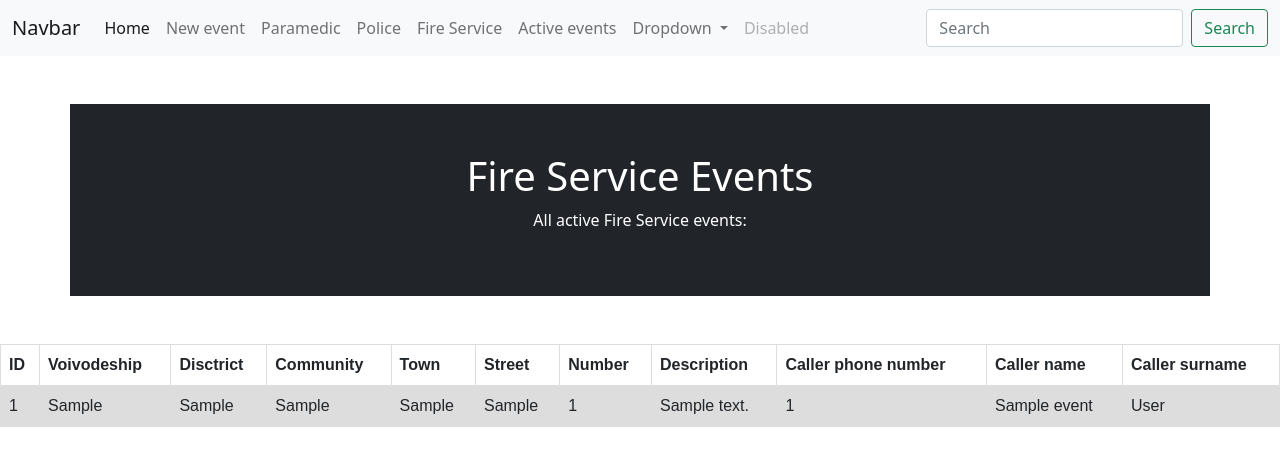
After one commit to wojcik-mariusz/psap, a Flask app: page /fire-all in a window 1280 px wide. The commit adds this page. Shown: the top 466 px of the page. Run offline with Flask 2, Linux system fonts and the light colour scheme; tables that the repository leaves empty hold one stand-in row (values such as "Sample post").

Commit message:
add show active fire service events functionality

```diff
--- a/flask_template/server/routes.py
+++ b/flask_template/server/routes.py
@@ -5,7 +5,7 @@ from . import SERVER_BLUEPRINT, ERROR_HANDLER_BLUEPRINT
 from flask_template.server.forms import NewEvent
 from flask_template.db import DB
 from flask_template.server.services.event_manager import insert_new_event, get_all_list_event, \
-    get_active_paramedic_list_event, get_active_police_list_event
+    get_active_paramedic_list_event, get_active_police_list_event, get_active_fire_service_event
 
 
 # TODO errors
@@ -51,6 +51,13 @@ def show_police_active_events():
     police_active_events_list = get_active_police_list_event()
     return render_template("police-show-all.html", police_events=police_active_events_list)
 
+
+@SERVER_BLUEPRINT.route('/fire-all')
+def show_fire_service_active_events():
+    fire_service_active_events_list = get_active_fire_service_event()
+    return render_template("fire-show-all.html", fire_service_events=fire_service_active_events_list)
+
+
 @SERVER_BLUEPRINT.route('/active-events')
 def show_active_events():
     active_events = get_all_list_event()
--- a/flask_template/server/services/event_manager.py
+++ b/flask_template/server/services/event_manager.py
@@ -24,5 +24,9 @@ def get_active_paramedic_list_event() -> List[str]:
 
 
 def get_active_police_list_event() -> List[str]:
-    police_event_list = Events.query.filter(and_(Events.fw_to_police == "1", Events.archived == "0"))
+    police_event_list = Events.query.filter(and_(Events.fw_to_police == "1", Events.archived == "0")).all()
     return police_event_list
+
+def get_active_fire_service_event() -> List[str]:
+    fire_service_event_list = Events.query.filter(and_(Events.fw_to_fire_service == "1", Events.archived == "0")).all()
+    return fire_service_event_list
--- a/flask_template/templates/base.html
+++ b/flask_template/templates/base.html
@@ -38,6 +38,9 @@
             <a class="nav-link" href="/police-all">Police</a>
           </li>
           <li class="nav-item">
+            <a class="nav-link" href="/fire-all">Fire Service</a>
+          </li>
+          <li class="nav-item">
             <a class="nav-link" href="/active-events">Active events</a>
           </li>
           <li class="nav-item dropdown">
--- /dev/null
+++ b/flask_template/templates/fire-show-all.html
@@ -0,0 +1,85 @@
+{% extends "base.html" %}
+
+{% block title %}
+Fire Service Events
+{% endblock %}
+{% block style %}
+table {
+  font-family: arial, sans-serif;
+  border-collapse: collapse;
+  width: 100%;
+}
+
+td, th {
+  border: 1px solid #dddddd;
+  text-align: left;
+  padding: 8px;
+}
+
+tr:nth-child(even) {
+  background-color: #dddddd;
+}
+{% endblock %}
+
+{% block body %}
+
+<div class="container p-5 my-5 bg-dark text-white">
+  <h1>Fire Service Events</h1>
+  <p>All active Fire Service events:</p>
+</div>
+
+<table>
+    <tr>
+        <th>ID</th>
+        <th>Voivodeship</th>
+        <th>Disctrict</th>
+        <th>Community</th>
+        <th>Town</th>
+        <th>Street</th>
+        <th>Number</th>
+        <th>Description</th>
+        <th>Caller phone number</th>
+        <th>Caller name</th>
+        <th>Caller surname</th>
+    </tr>
+    {% for row in fire_service_events %}
+        <tr>
+            <td>
+                {{row.id}}
+            </td>
+            <td>
+                {{row.voivodeship}}
+            </td>
+            <td>
+                {{row.district}}
+            </td>
+            <td>
+                {{row.community}}
+            </td>
+            <td>
+                {{row.town}}
+            </td>
+            <td>
+                {{row.street}}
+            </td>
+            <td>
+                {{row.street_number}}
+            </td>
+            <td>
+                {{row.description}}
+            </td>
+            <td>
+                {{row.caller_telephone_number}}
+            </td>
+            <td>
+                {{row.caller_name}}
+            </td>
+            <td>
+                {{row.caller_surname}}
+            </td>
+        </tr>
+    {% endfor %}
+</table>
+
+
+{% endblock %}
```
